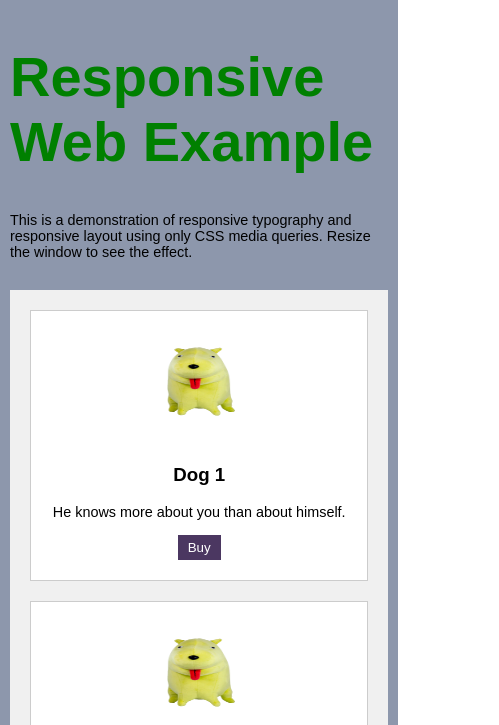
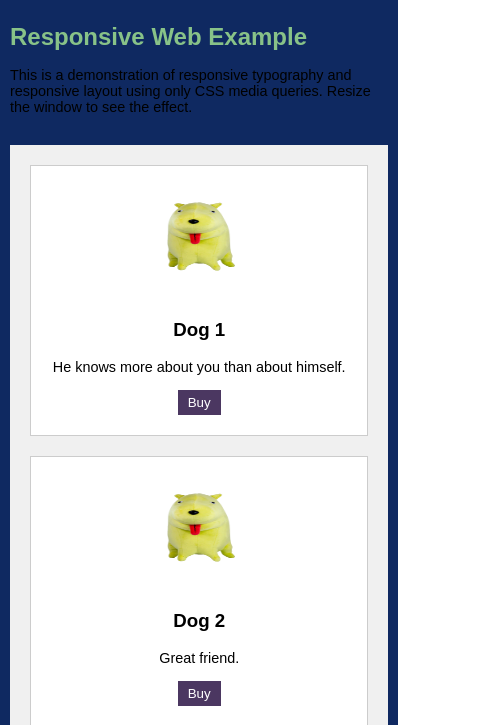
Before and after one commit to helpicantchoose/ass4, a plain HTML site: page index.html in a window 390 px wide. Shown: the part 119-844 px from the top of the page, 499 px wide, since content can reach past the window. Drawn offline with Linux system fonts and the light colour scheme.

Commit message:
Update style3.css

```diff
--- a/style3.css
+++ b/style3.css
@@ -119,13 +119,18 @@ p {
   font-size: 1rem;
 }
 
-/* Mobile */
-@media (max-width: 400px) {
-  h1 { font-size: 7.5rem; }
+/* --------- Mobile --------- */
+@media (max-width: 600px) {
+  .menu {
+    display: none;
+  }
+  h1 { font-size: 1.5rem; color: rgb(136, 194, 136); }
   p { font-size: 0.9rem; }
+
   #card-row {
     grid-template-columns: 1fr; /* stack */
   }
+
   .container {
     display: grid;
     grid-template-areas:
@@ -136,26 +141,25 @@ p {
   }
 
   .content {
-  grid-area: content;
-
-  background-color: rgb(141, 151, 172);
-  h1 { font-size: 3.5rem; color: green }
-  p { font-size: 0.9rem; }
+    background-color: rgb(15, 41, 97);
+  }
 }
 
-/* Tablet */
-@media (min-width: 401px) and (max-width: 900px) {
+/* --------- Tablet --------- */
+@media (min-width: 601px) and (max-width: 900px) {
   h1 { font-size: 1.8rem; }
   p { font-size: 1rem; }
+
   #card-row {
     grid-template-columns: repeat(2, 1fr); /* 2 per row */
   }
 }
 
-/* Desktop */
+/* --------- Desktop --------- */
 @media (min-width: 901px) {
   h1 { font-size: 2.2rem; }
   p { font-size: 1.1rem; }
+
   #card-row {
     grid-template-columns: repeat(3, 1fr); /* 3 per row */
   }
```
Lines whose indentation alone changed are shown as unchanged.
